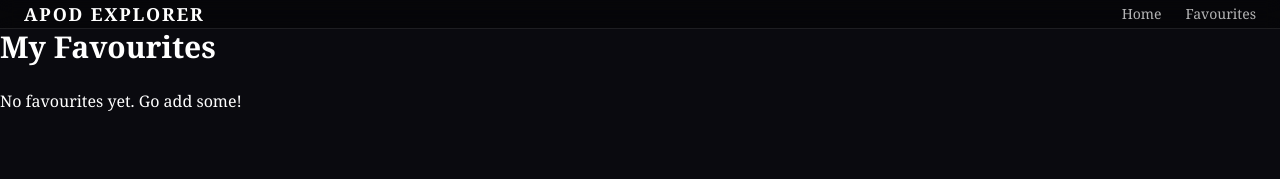
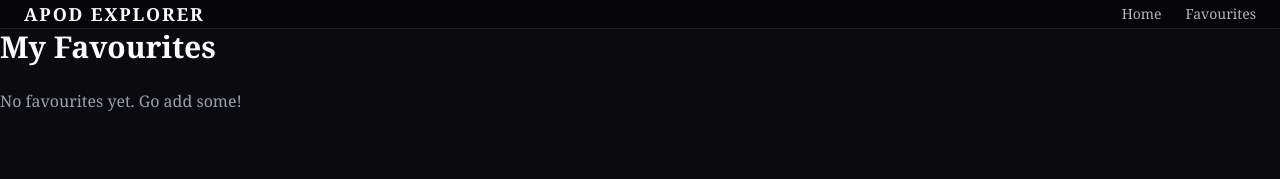
Before and after one commit to vyaspot/apod-explorer, a Next.js app: page /favourites in a window 1280 px wide. Shown: the top 179 px of the page. Built offline with nearby package versions, Linux system fonts and the light colour scheme.

Commit message:
Fixed favourites page - lowercase link tag and wrong tailwind color class.

```diff
--- a/app/favourites/page.tsx
+++ b/app/favourites/page.tsx
@@ -28,19 +28,19 @@ export default function FavouritesPage() {
         <div>
             <h1 className="text-3xl font-bold mb-6">My Favourites</h1>
             {favs.length === 0 ? (
-                <p className="text-gray/400">No favourites yet. Go add some!</p>
+                <p className="text-gray-400">No favourites yet. Go add some!</p>
             ) : (
                 <div className="grid grid-cols-2 md:grid-cols-3 gap-4">
                     {favs.map(fav => (
                         <div key={fav.date} className="relative">
-                            <link href={`/apod/${fav.date}`}>
+                            <Link href={`/apod/${fav.date}`}>
                                 <div className="relative h-48 rounded overflow-hidden hover:opacity-80 transition">
                                     <Image src={fav.url} alt={fav.title} fill className="object-cover" />
                                     <div className="absolute bottom-0 left-0 right-0 bg-black/60 p-2 text-sm">
                                         {fav.title}
                                     </div>
                                 </div>
-                                </link>
+                                </Link>
                                 <button
                                 onClick={() => remove(fav.date)}
                                 className="absolute top-2 right-2 bg-red-600 text-white text-xs px-2 py-1 rounded">Remove</button>
```
